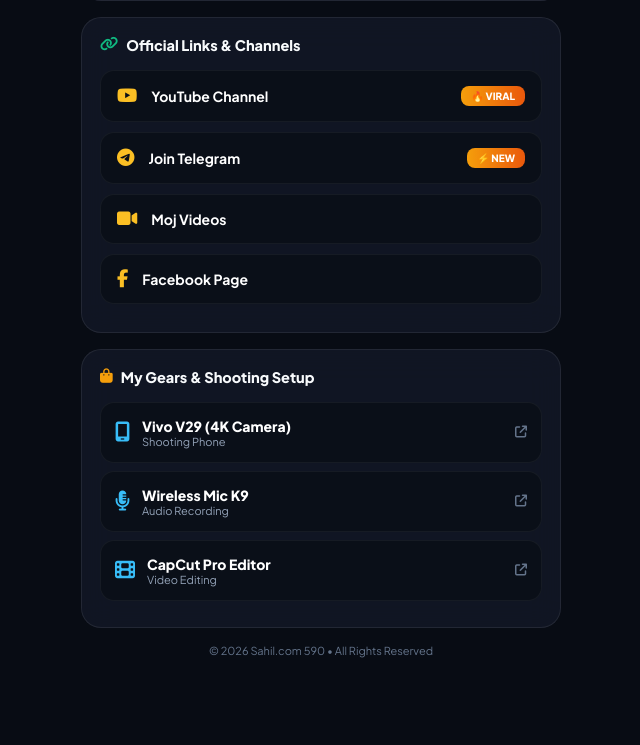
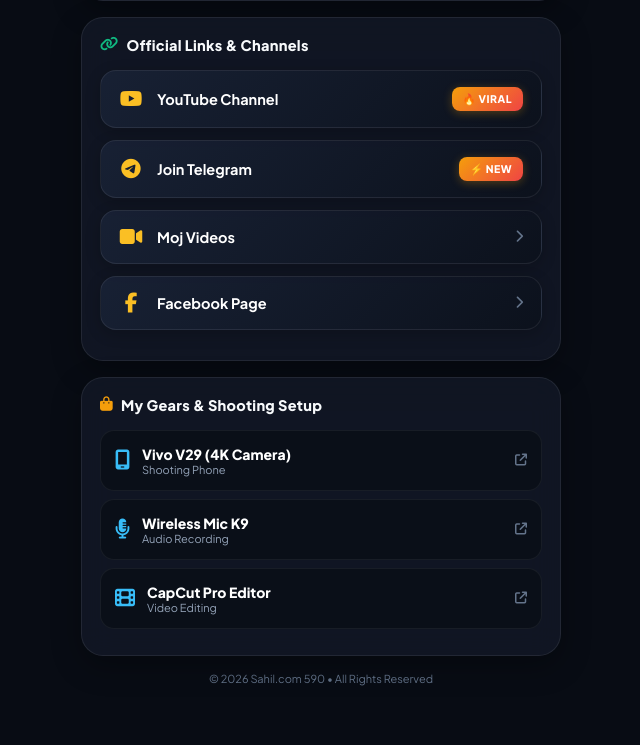
Before and after one commit to MDsahil4070/sahil-links, a Flask app: page / in a window 1280 px wide. Shown: the part 993-1738 px from the top of the page, without its empty margins (319-959 px from the left). Before the commit the page ends 1651 px from the top, so only its background shows below. Run offline with Flask 3, Linux system fonts and the light colour scheme.

Commit message:
Applied professional look to link buttons

```diff
--- a/templates/index.html
+++ b/templates/index.html
@@ -4,7 +4,7 @@
     <meta charset="UTF-8">
     <meta name="viewport" content="width=device-width, initial-scale=1.0">
     <title>{{ data.title }} | Official Bio & Links</title>
-    <link href="https://fonts.googleapis.com/css2?family=Plus+Jakarta+Sans:wght@400;600;700;800;900&display=swap" rel="stylesheet">
+    <link href="https://fonts.googleapis.com/css2?family=Plus+Jakarta+Sans:wght@400;500;600;700;800;900&display=swap" rel="stylesheet">
     <link rel="stylesheet" href="https://cdnjs.cloudflare.com/ajax/libs/font-awesome/6.5.1/css/all.min.css">
 
     <style>
@@ -13,20 +13,31 @@
         body { background: var(--bg-color); color: #fff; min-height: 100vh; display: flex; justify-content: center; padding: 24px 14px 60px; position: relative; overflow-x: hidden; }
 
         .main-container { width: 100%; max-width: 480px; z-index: 1; display: flex; flex-direction: column; gap: 16px; }
-        .card-box { background: var(--card-glass); border: 1px solid rgba(255, 255, 255, 0.08); border-radius: 20px; padding: 18px; backdrop-filter: blur(16px); }
-        .sec-head { font-size: 14.5px; font-weight: 800; margin-bottom: 16px; display: flex; align-items: center; gap: 8px; color: #f8fafc; }
+        .card-box { background: var(--card-glass); border: 1px solid rgba(255, 255, 255, 0.08); border-radius: 22px; padding: 18px; backdrop-filter: blur(16px); box-shadow: 0 10px 30px rgba(0,0,0,0.3); }
+        .sec-head { font-size: 14.5px; font-weight: 800; margin-bottom: 16px; display: flex; align-items: center; gap: 8px; color: #f8fafc; letter-spacing: 0.3px; }
 
         .avatar-wrap { position: relative; width: 105px; height: 105px; margin: 0 auto 12px; }
-        .avatar-img { width: 100%; height: 100%; border-radius: 50%; object-fit: cover; border: 3px solid var(--border-accent); }
+        .avatar-img { width: 100%; height: 100%; border-radius: 50%; object-fit: cover; border: 3px solid var(--border-accent); box-shadow: 0 0 20px rgba(255,0,85,0.3); }
         .badge-verified { position: absolute; bottom: 4px; right: 4px; background: #0ea5e9; color: #fff; width: 24px; height: 24px; border-radius: 50%; display: flex; align-items: center; justify-content: center; font-size: 12px; border: 2px solid #080c14; }
 
-        .link-item { display: flex; align-items: center; justify-content: space-between; background: #0a0f18; border: 1px solid rgba(255, 255, 255, 0.05); padding: 15px 16px; border-radius: 14px; color: #fff; text-decoration: none; font-weight: 700; font-size: 14px; margin-bottom: 10px; }
-        .tag-pill { background: linear-gradient(90deg, #f59e0b, #ea580c); color: #fff; font-size: 10px; font-weight: 900; padding: 4px 10px; border-radius: 8px; text-transform: uppercase; }
+        /* 💎 एकदम प्रोफेशनल और प्रीमियम लिंक्स बटन्स */
+        .link-item {
+            display: flex; align-items: center; justify-content: space-between;
+            background: linear-gradient(135deg, rgba(25, 34, 54, 0.9), rgba(12, 17, 28, 0.9));
+            border: 1px solid rgba(255, 255, 255, 0.08);
+            padding: 16px 18px; border-radius: 16px;
+            color: #fff; text-decoration: none; font-weight: 700; font-size: 14.5px;
+            margin-bottom: 12px; transition: all 0.25s ease;
+            box-shadow: 0 4px 15px rgba(0,0,0,0.2);
+        }
+        .link-item:hover { border-color: var(--border-accent); transform: translateY(-2px); }
+        .tag-pill { background: linear-gradient(135deg, #f59e0b, #ef4444); color: #fff; font-size: 10.5px; font-weight: 900; padding: 5px 11px; border-radius: 8px; text-transform: uppercase; letter-spacing: 0.5px; box-shadow: 0 2px 10px rgba(245,158,11,0.3); }
 
-        .poll-btn { width: 100%; background: #0a0f18; border: 1px solid rgba(255,255,255,0.05); padding: 14px; border-radius: 12px; display: flex; justify-content: space-between; color: #fff; font-weight: 700; font-size: 13.5px; margin-bottom: 8px; cursor: pointer; }
-        .video-box { position: relative; padding-bottom: 56.25%; height: 0; border-radius: 14px; overflow: hidden; border: 1px solid rgba(255,255,255,0.05); }
+        .poll-btn { width: 100%; background: #0a0f18; border: 1px solid rgba(255,255,255,0.06); padding: 14px; border-radius: 14px; display: flex; justify-content: space-between; color: #fff; font-weight: 700; font-size: 13.5px; margin-bottom: 8px; cursor: pointer; transition: 0.2s; }
+        .poll-btn:hover { border-color: #8b5cf6; }
+        .video-box { position: relative; padding-bottom: 56.25%; height: 0; border-radius: 14px; overflow: hidden; border: 1px solid rgba(255,255,255,0.06); }
         .video-box iframe { position: absolute; top:0; left:0; width: 100%; height: 100%; border: none; }
-        .gear-item { display: flex; align-items: center; justify-content: space-between; background: #0a0f18; border: 1px solid rgba(255,255,255,0.05); padding: 14px; border-radius: 14px; margin-bottom: 8px; text-decoration: none; color: #fff; }
+        .gear-item { display: flex; align-items: center; justify-content: space-between; background: #0a0f18; border: 1px solid rgba(255,255,255,0.06); padding: 14px; border-radius: 14px; margin-bottom: 8px; text-decoration: none; color: #fff; }
     </style>
 </head>
 <body class="theme-red">
@@ -53,10 +64,10 @@
         <!-- Poll -->
         {% if data.poll and data.poll.question %}
         <div class="card-box">
-            <div class="sec-head"><i class="fa-solid fa-square-poll-vertical" style="color:#a855f7;"></i> {{ data.poll.question }}</div>
+            <div class="sec-head"><i class="fa-solid fa-square-poll-vertical" style="color:#8b5cf6;"></i> {{ data.poll.question }}</div>
             {% for opt in data.poll.options %}
             <form method="POST" action="/vote/{{ loop.index0 }}">
-                <button type="submit" class="poll-btn"><span>{{ opt.text }}</span><span style="color:#38bdf8;">{{ opt.votes }} votes</span></button>
+                <button type="submit" class="poll-btn"><span>{{ opt.text }}</span><span style="color:#38bdf8; font-weight:800;">{{ opt.votes }} votes</span></button>
             </form>
             {% endfor %}
         </div>
@@ -70,15 +81,20 @@
         </div>
         {% endif %}
 
-        <!-- Links (Original Black Buttons with tags) -->
+        <!-- Links (Professional Clean Buttons) -->
         <div class="card-box">
             <div class="sec-head"><i class="fa-solid fa-link" style="color:#10b981;"></i> Official Links & Channels</div>
             {% for link in data.links %}
             <a href="/click/{{ loop.index0 }}" target="_blank" class="link-item">
                 <div style="display: flex; align-items: center; gap: 14px;">
-                    <i class="{{ link.icon }}" style="font-size: 18px; color: #fbbf24;"></i><span>{{ link.name }}</span>
+                    <i class="{{ link.icon }}" style="font-size: 20px; color: #fbbf24; width: 24px; text-align: center;"></i>
+                    <span>{{ link.name }}</span>
                 </div>
-                {% if link.highlight %}<span class="tag-pill">{{ link.highlight }}</span>{% endif %}
+                {% if link.highlight %}
+                <span class="tag-pill">{{ link.highlight }}</span>
+                {% else %}
+                <i class="fa-solid fa-chevron-right" style="font-size: 13px; color: #64748b;"></i>
+                {% endif %}
             </a>
             {% endfor %}
         </div>
```
